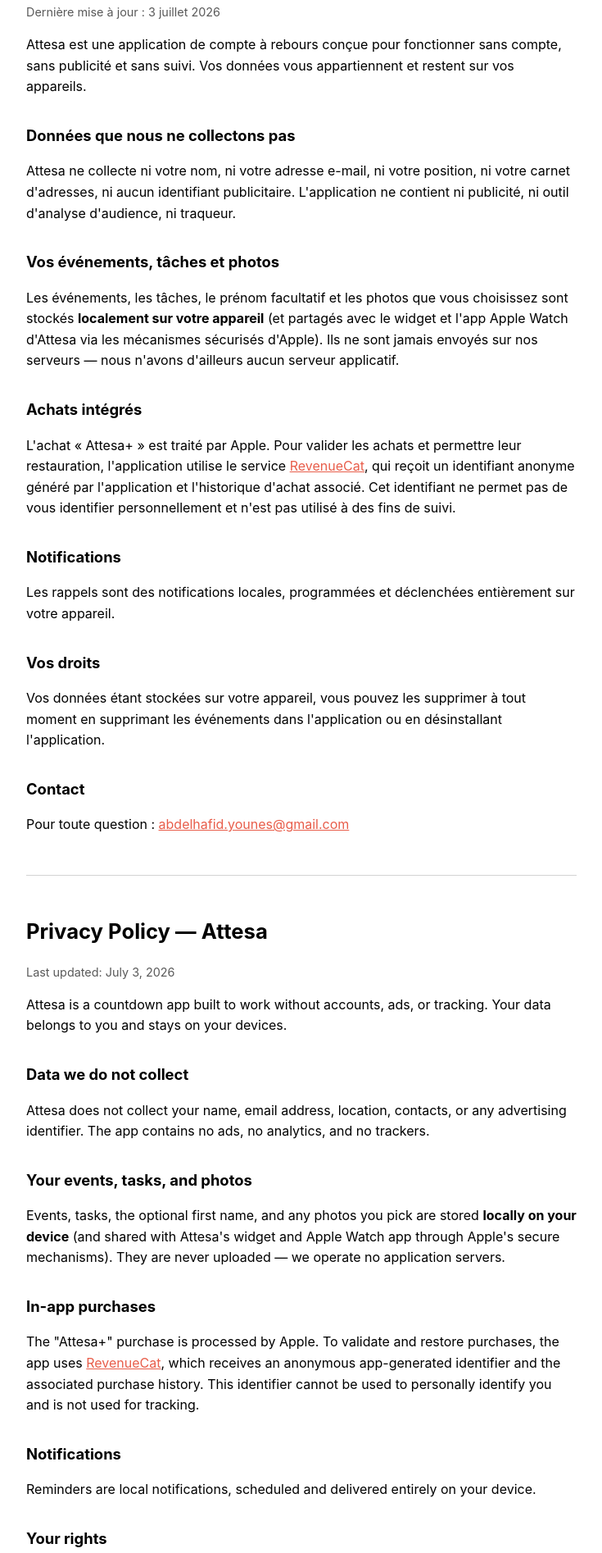
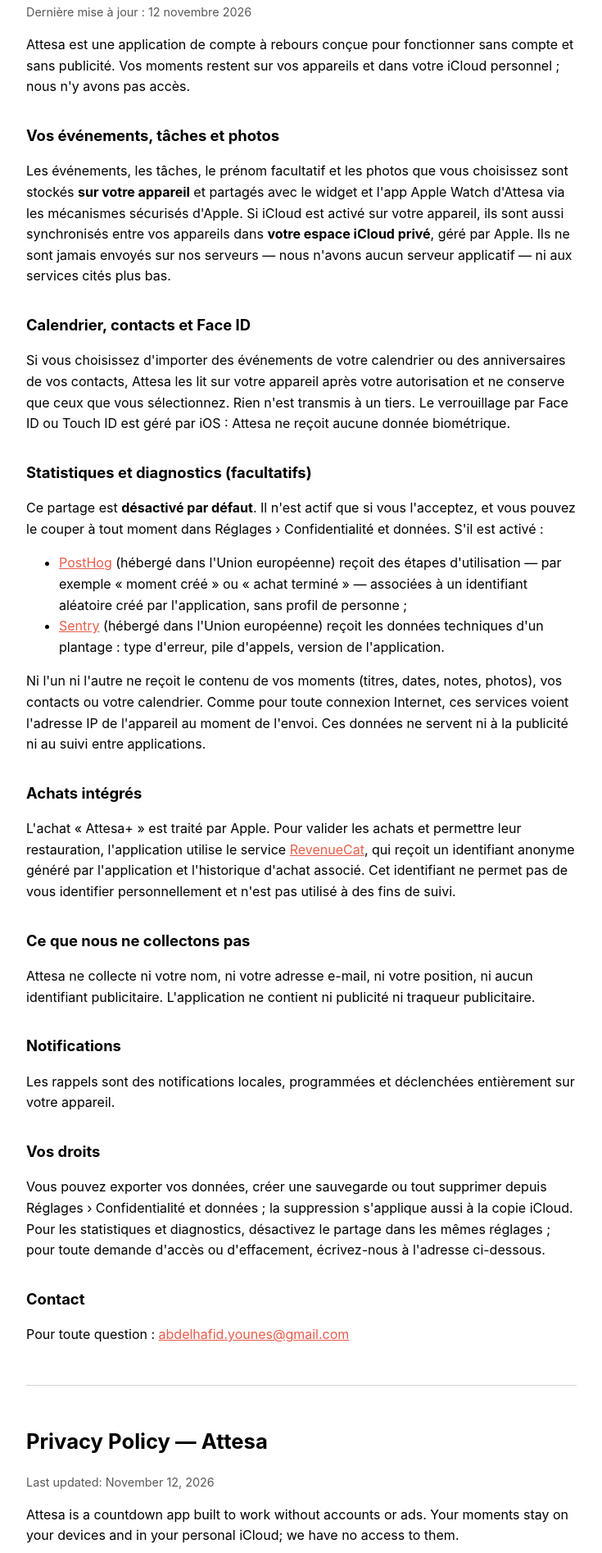
Before and after one commit to Hafidnes/attesa-site, a plain HTML site: page privacy/index.html in a window 1280 px wide. Shown: the part 104-1998 px from the top of the page at 82% size, without its empty margins (272-1007 px from the left). Drawn offline with Linux system fonts and the light colour scheme.

Commit message:
Politique de confidentialité : statistiques et diagnostics facultatifs, iCloud, calendrier et contacts
Co-Authored-By: Claude Fable 5.2 <noreply@anthropic.com>

```diff
--- a/privacy/index.html
+++ b/privacy/index.html
@@ -16,21 +16,41 @@
 </head>
 <body>
 <h1>Politique de confidentialité — Attesa</h1>
-<p class="muted">Dernière mise à jour : 3 juillet 2026</p>
+<p class="muted">Dernière mise à jour : 12 novembre 2026</p>
 
-<p>Attesa est une application de compte à rebours conçue pour fonctionner sans compte,
-sans publicité et sans suivi. Vos données vous appartiennent et restent sur vos appareils.</p>
-
-<h2>Données que nous ne collectons pas</h2>
-<p>Attesa ne collecte ni votre nom, ni votre adresse e-mail, ni votre position, ni votre
-carnet d'adresses, ni aucun identifiant publicitaire. L'application ne contient ni
-publicité, ni outil d'analyse d'audience, ni traqueur.</p>
+<p>Attesa est une application de compte à rebours conçue pour fonctionner sans compte et
+sans publicité. Vos moments restent sur vos appareils et dans votre iCloud personnel ; nous
+n'y avons pas accès.</p>
 
 <h2>Vos événements, tâches et photos</h2>
 <p>Les événements, les tâches, le prénom facultatif et les photos que vous choisissez sont
-stockés <strong>localement sur votre appareil</strong> (et partagés avec le widget et
-l'app Apple Watch d'Attesa via les mécanismes sécurisés d'Apple). Ils ne sont jamais
-envoyés sur nos serveurs — nous n'avons d'ailleurs aucun serveur applicatif.</p>
+stockés <strong>sur votre appareil</strong> et partagés avec le widget et l'app Apple Watch
+d'Attesa via les mécanismes sécurisés d'Apple. Si iCloud est activé sur votre appareil, ils
+sont aussi synchronisés entre vos appareils dans <strong>votre espace iCloud privé</strong>,
+géré par Apple. Ils ne sont jamais envoyés sur nos serveurs — nous n'avons aucun serveur
+applicatif — ni aux services cités plus bas.</p>
+
+<h2>Calendrier, contacts et Face ID</h2>
+<p>Si vous choisissez d'importer des événements de votre calendrier ou des anniversaires de
+vos contacts, Attesa les lit sur votre appareil après votre autorisation et ne conserve que
+ceux que vous sélectionnez. Rien n'est transmis à un tiers. Le verrouillage par Face ID ou
+Touch ID est géré par iOS : Attesa ne reçoit aucune donnée biométrique.</p>
+
+<h2>Statistiques et diagnostics (facultatifs)</h2>
+<p>Ce partage est <strong>désactivé par défaut</strong>. Il n'est actif que si vous l'acceptez,
+et vous pouvez le couper à tout moment dans Réglages › Confidentialité et données. S'il est
+activé :</p>
+<ul>
+<li><a href="https://posthog.com/privacy">PostHog</a> (hébergé dans l'Union européenne)
+reçoit des étapes d'utilisation — par exemple « moment créé » ou « achat terminé » —
+associées à un identifiant aléatoire créé par l'application, sans profil de personne ;</li>
+<li><a href="https://sentry.io/privacy/">Sentry</a> (hébergé dans l'Union européenne) reçoit
+les données techniques d'un plantage : type d'erreur, pile d'appels, version de l'application.</li>
+</ul>
+<p>Ni l'un ni l'autre ne reçoit le contenu de vos moments (titres, dates, notes, photos),
+vos contacts ou votre calendrier. Comme pour toute connexion Internet, ces services voient
+l'adresse IP de l'appareil au moment de l'envoi. Ces données ne servent ni à la publicité ni
+au suivi entre applications.</p>
 
 <h2>Achats intégrés</h2>
 <p>L'achat « Attesa+ » est traité par Apple. Pour valider les achats et permettre leur
@@ -39,13 +59,19 @@ qui reçoit un identifiant anonyme généré par l'application et l'historique d
 Cet identifiant ne permet pas de vous identifier personnellement et n'est pas utilisé à des
 fins de suivi.</p>
 
+<h2>Ce que nous ne collectons pas</h2>
+<p>Attesa ne collecte ni votre nom, ni votre adresse e-mail, ni votre position, ni aucun
+identifiant publicitaire. L'application ne contient ni publicité ni traqueur publicitaire.</p>
+
 <h2>Notifications</h2>
 <p>Les rappels sont des notifications locales, programmées et déclenchées entièrement sur
 votre appareil.</p>
 
 <h2>Vos droits</h2>
-<p>Vos données étant stockées sur votre appareil, vous pouvez les supprimer à tout moment
-en supprimant les événements dans l'application ou en désinstallant l'application.</p>
+<p>Vous pouvez exporter vos données, créer une sauvegarde ou tout supprimer depuis
+Réglages › Confidentialité et données ; la suppression s'applique aussi à la copie iCloud.
+Pour les statistiques et diagnostics, désactivez le partage dans les mêmes réglages ; pour
+toute demande d'accès ou d'effacement, écrivez-nous à l'adresse ci-dessous.</p>
 
 <h2>Contact</h2>
 <p>Pour toute question : <a href="mailto:abdelhafid.younes@gmail.com">abdelhafid.younes@gmail.com</a></p>
@@ -53,20 +79,37 @@ en supprimant les événements dans l'application ou en désinstallant l'applica
 <hr>
 
 <h1 id="en">Privacy Policy — Attesa</h1>
-<p class="muted">Last updated: July 3, 2026</p>
+<p class="muted">Last updated: November 12, 2026</p>
 
-<p>Attesa is a countdown app built to work without accounts, ads, or tracking.
-Your data belongs to you and stays on your devices.</p>
-
-<h2>Data we do not collect</h2>
-<p>Attesa does not collect your name, email address, location, contacts, or any advertising
-identifier. The app contains no ads, no analytics, and no trackers.</p>
+<p>Attesa is a countdown app built to work without accounts or ads. Your moments stay on
+your devices and in your personal iCloud; we have no access to them.</p>
 
 <h2>Your events, tasks, and photos</h2>
 <p>Events, tasks, the optional first name, and any photos you pick are stored
-<strong>locally on your device</strong> (and shared with Attesa's widget and Apple Watch
-app through Apple's secure mechanisms). They are never uploaded — we operate no
-application servers.</p>
+<strong>on your device</strong> and shared with Attesa's widget and Apple Watch app through
+Apple's secure mechanisms. If iCloud is enabled on your device, they are also synced between
+your devices in <strong>your private iCloud space</strong>, managed by Apple. They are never
+uploaded to us — we operate no application servers — nor to the services listed below.</p>
+
+<h2>Calendar, contacts, and Face ID</h2>
+<p>If you choose to import calendar events or contact birthdays, Attesa reads them on your
+device after you grant permission and keeps only the ones you select. Nothing is sent to a
+third party. Face ID and Touch ID locking is handled by iOS: Attesa receives no biometric
+data.</p>
+
+<h2>Statistics and diagnostics (optional)</h2>
+<p>This sharing is <strong>off by default</strong>. It is active only if you accept it, and
+you can turn it off at any time in Settings › Privacy and data. When it is on:</p>
+<ul>
+<li><a href="https://posthog.com/privacy">PostHog</a> (hosted in the European Union) receives
+usage steps — for example "moment created" or "purchase completed" — tied to a random
+identifier created by the app, with no person profile;</li>
+<li><a href="https://sentry.io/privacy/">Sentry</a> (hosted in the European Union) receives
+the technical data of a crash: error type, call stack, app version.</li>
+</ul>
+<p>Neither receives the content of your moments (titles, dates, notes, photos), your contacts,
+or your calendar. As with any Internet connection, these services see the device's IP address
+when data is sent. This data is not used for advertising or cross-app tracking.</p>
 
 <h2>In-app purchases</h2>
 <p>The "Attesa+" purchase is processed by Apple. To validate and restore purchases, the app
@@ -74,12 +117,18 @@ uses <a href="https://www.revenuecat.com/privacy">RevenueCat</a>, which receives
 app-generated identifier and the associated purchase history. This identifier cannot be used
 to personally identify you and is not used for tracking.</p>
 
+<h2>What we do not collect</h2>
+<p>Attesa does not collect your name, email address, location, or any advertising identifier.
+The app contains no ads and no advertising trackers.</p>
+
 <h2>Notifications</h2>
 <p>Reminders are local notifications, scheduled and delivered entirely on your device.</p>
 
 <h2>Your rights</h2>
-<p>Because your data lives on your device, you can delete it at any time by removing events
-in the app or uninstalling the app.</p>
+<p>You can export your data, create a backup, or delete everything from
+Settings › Privacy and data; deletion also applies to the iCloud copy. For statistics and
+diagnostics, turn sharing off in the same settings; for any access or erasure request, write
+to us at the address below.</p>
 
 <h2>Contact</h2>
 <p>Questions? <a href="mailto:abdelhafid.younes@gmail.com">abdelhafid.younes@gmail.com</a></p>
```
Also changed, not shown: index.html (+1 -1 lines).
